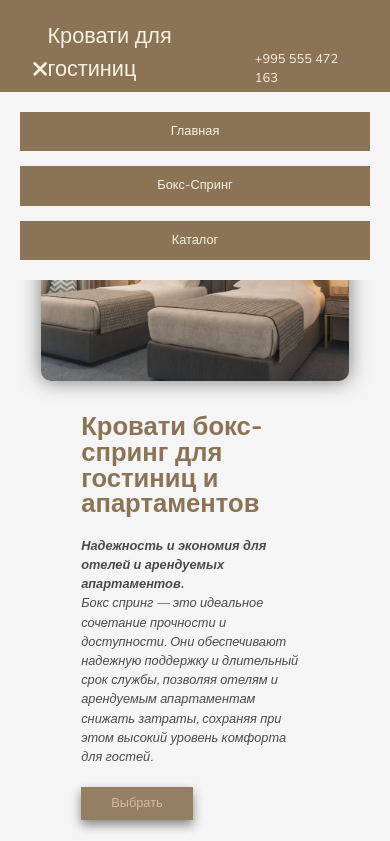
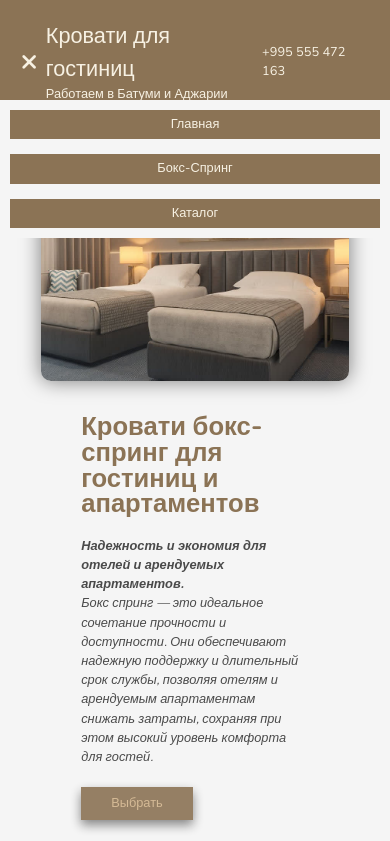
Before and after one commit to AndreiD7/hotel-bed-show-case, a website built with Vite: page index.html in a window 390 px wide. Both pictures are taken after a click on the element 40 px from the left and 68 px from the top of the page. Shown: the top 841 px of the page. Built offline with nearby package versions, Linux system fonts and the light colour scheme; no server answers.

Commit message:
update header for mobile

```diff
--- a/index.html
+++ b/index.html
@@ -1,4 +1,4 @@
-<!-- <!DOCTYPE html> -->
+<!DOCTYPE html>
 <html lang="ru">
   <head>
     <meta charset="UTF-8" />
@@ -46,7 +46,10 @@
 
       <a href="" class="logo">
         <img src="images/logo.png" alt="logo" />
-        <span>Кровати для гостиниц<br />в Батуми</span>
+        <div class="header-text">
+          <span>Кровати для гостиниц</span>
+          <span class="subtitle">Работаем в Батуми и Аджарии</span>
+        </div>
       </a>
 
       <nav class="navbar">
@@ -277,7 +280,7 @@
                 name="name"
                 class="input-field"
                 placeholder="Введите имя"
-                autocomplete="off"
+                autocomplete="on"
               />
             </div>
             <div class="input-container">
@@ -287,7 +290,7 @@
                 class="input-field"
                 name="phone"
                 placeholder="Введите номер телефона"
-                autocomplete="off"
+                autocomplete="tel"
               />
             </div>
             <div class="input-container">
--- a/styles.css
+++ b/styles.css
@@ -107,7 +107,7 @@ header {
   align-items: center;
   background-color: var(--dark-clr);
   z-index: 1000;
-  padding: 2rem 8%;
+  padding: 2rem 5%;
   box-shadow: var(--box-shadow);
 }
 
@@ -121,8 +121,18 @@ header .logo img {
   width: 5.5rem;
 }
 
-header span {
+header .header-text {
+  display: flex;
+  flex-direction: column;
+}
+
+header .header-text span {
   font-size: var(--medium-fz);
+  color: #f7f1e3;
+}
+
+header .logo .subtitle {
+  font-size: var(--small-fz);
   color: #f7f1e3;
 }
 
@@ -422,9 +432,10 @@ header #menu {
 
 /* media queries */
 
-@media (max-width: 820px) {
+@media (max-width: 768px) {
   header #menu {
     display: block;
+    margin-right: 1rem;
   }
 
   header .logo img {
@@ -440,12 +451,12 @@ header #menu {
   }
 
   header .navbar.active {
-    top: 9.2rem;
+    top: 10rem;
   }
 
   header .navbar ul {
     flex-direction: column;
-    padding: 2rem;
+    padding: 1rem;
   }
 
   header .navbar ul li {
@@ -456,7 +467,7 @@ header #menu {
   header .navbar ul li a {
     display: block;
     background-color: var(--dark-clr);
-    padding: 1rem;
+    padding: 0.5rem;
   }
 
   header .fa-times {
```
Also changed, not shown: dist/assets/index-DBiQ_U_V.js (renamed from dist/assets/index-BVngG3l0.js), dist/assets/index-DYLx5myu.css (added), dist/assets/index-Dwzp05Ym.css (deleted), dist/index.html.
